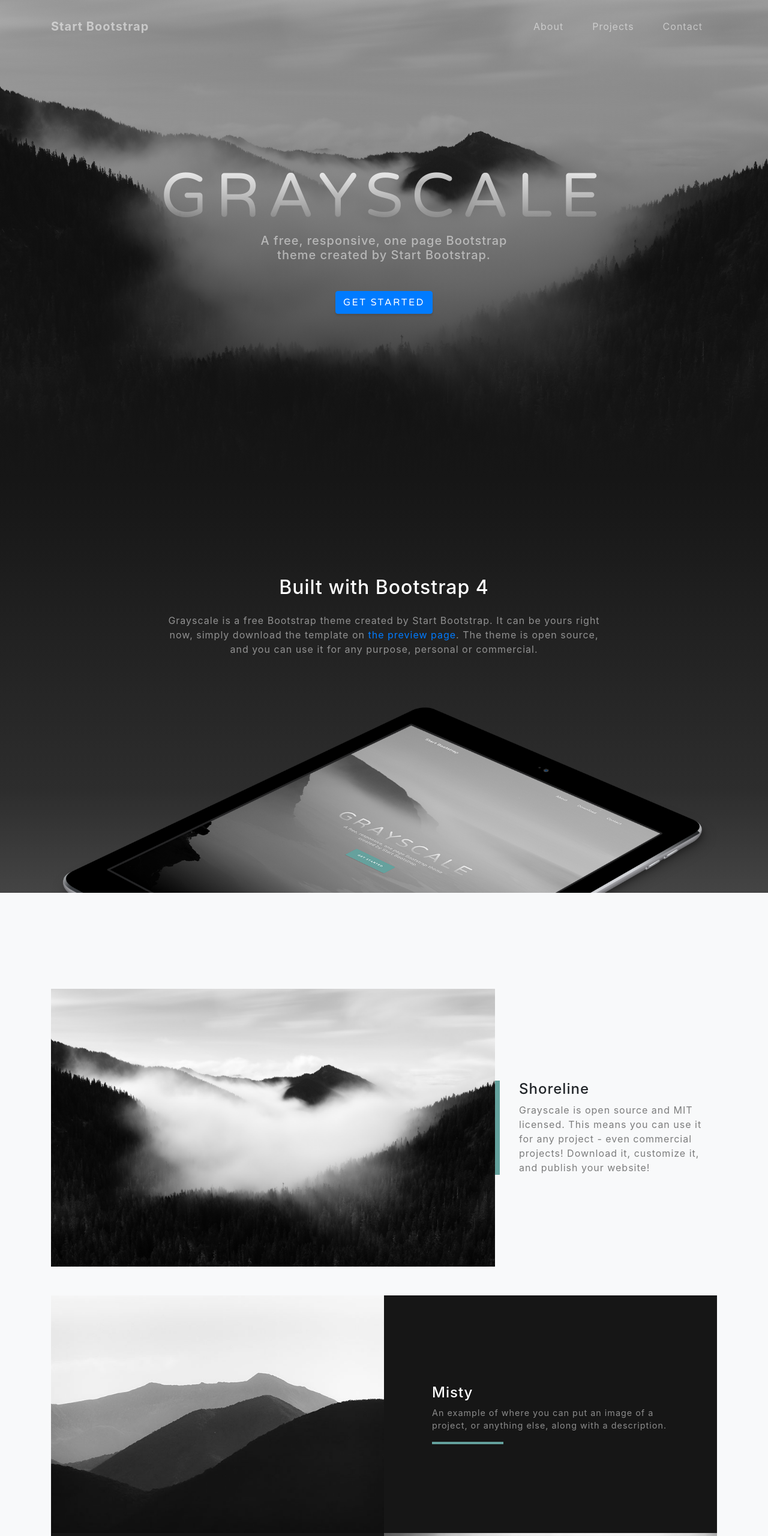
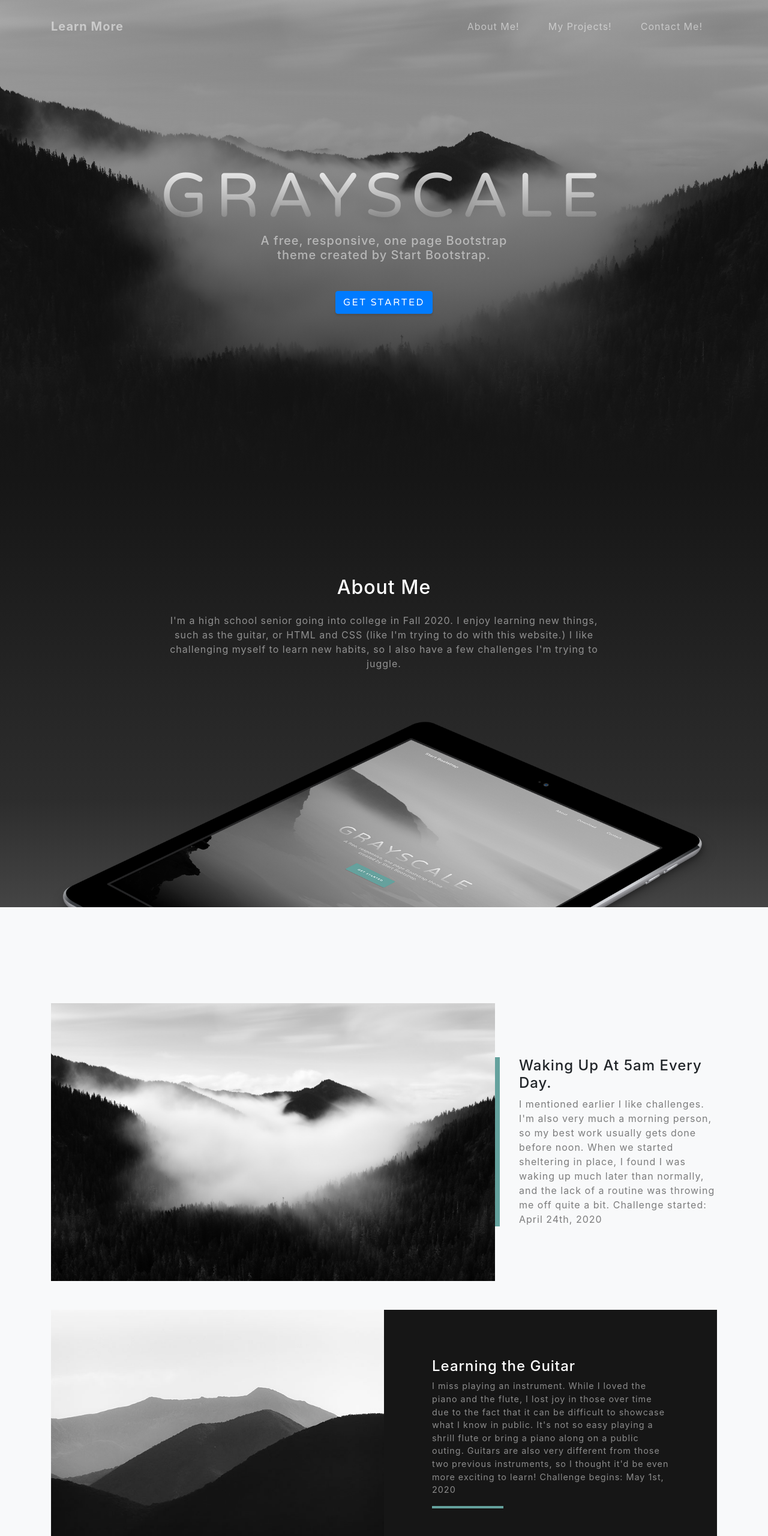
Before and after one commit to caelahouse/caelahouse.github.io, a website with bundled scripts: page Grayscale Theme/index.html in a window 1280 px wide. Shown: the top 2560 px of the page at 60% size. Built offline with nearby package versions, Linux system fonts and the light colour scheme.

Commit message:
Update index.html

```diff
--- a/Grayscale Theme/index.html
+++ b/Grayscale Theme/index.html
@@ -8,7 +8,7 @@
   <meta name="description" content="">
   <meta name="author" content="">
 
-  <title>Grayscale - Start Bootstrap Theme</title>
+  <title>Micaela House</title>
 
   <!-- Bootstrap core CSS -->
   <link href="vendor/bootstrap/css/bootstrap.min.css" rel="stylesheet">
@@ -28,7 +28,7 @@
   <!-- Navigation -->
   <nav class="navbar navbar-expand-lg navbar-light fixed-top" id="mainNav">
     <div class="container">
-      <a class="navbar-brand js-scroll-trigger" href="#page-top">Start Bootstrap</a>
+      <a class="navbar-brand js-scroll-trigger" href="#page-top">Learn More</a>
       <button class="navbar-toggler navbar-toggler-right" type="button" data-toggle="collapse" data-target="#navbarResponsive" aria-controls="navbarResponsive" aria-expanded="false" aria-label="Toggle navigation">
         Menu
         <i class="fas fa-bars"></i>
@@ -36,13 +36,13 @@
       <div class="collapse navbar-collapse" id="navbarResponsive">
         <ul class="navbar-nav ml-auto">
           <li class="nav-item">
-            <a class="nav-link js-scroll-trigger" href="#about">About</a>
+            <a class="nav-link js-scroll-trigger" href="#about">About Me!</a>
           </li>
           <li class="nav-item">
-            <a class="nav-link js-scroll-trigger" href="#projects">Projects</a>
+            <a class="nav-link js-scroll-trigger" href="#projects">My Projects!</a>
           </li>
           <li class="nav-item">
-            <a class="nav-link js-scroll-trigger" href="#signup">Contact</a>
+            <a class="nav-link js-scroll-trigger" href="#signup">Contact Me!</a>
           </li>
         </ul>
       </div>
@@ -65,9 +65,8 @@
     <div class="container">
       <div class="row">
         <div class="col-lg-8 mx-auto">
-          <h2 class="text-white mb-4">Built with Bootstrap 4</h2>
-          <p class="text-white-50">Grayscale is a free Bootstrap theme created by Start Bootstrap. It can be yours right now, simply download the template on
-            <a href="http://startbootstrap.com/template-overviews/grayscale/">the preview page</a>. The theme is open source, and you can use it for any purpose, personal or commercial.</p>
+          <h2 class="text-white mb-4">About Me</h2>
+          <p class="text-white-50">I'm a high school senior going into college in Fall 2020. I enjoy learning new things, such as the guitar, or HTML and CSS (like I'm trying to do with this website.) I like challenging myself to learn new habits, so I also have a few challenges I'm trying to juggle.</p>
         </div>
       </div>
       <img src="img/ipad.png" class="img-fluid" alt="">
@@ -85,8 +84,8 @@
         </div>
         <div class="col-xl-4 col-lg-5">
           <div class="featured-text text-center text-lg-left">
-            <h4>Shoreline</h4>
-            <p class="text-black-50 mb-0">Grayscale is open source and MIT licensed. This means you can use it for any project - even commercial projects! Download it, customize it, and publish your website!</p>
+            <h4>Waking Up At 5am Every Day.</h4>
+            <p class="text-black-50 mb-0">I mentioned earlier I like challenges. I'm also very much a morning person, so my best work usually gets done before noon. When we started sheltering in place, I found I was waking up much later than normally, and the lack of a routine was throwing me off quite a bit. Challenge started: April 24th, 2020</p>
           </div>
         </div>
       </div>
@@ -100,8 +99,8 @@
           <div class="bg-black text-center h-100 project">
             <div class="d-flex h-100">
               <div class="project-text w-100 my-auto text-center text-lg-left">
-                <h4 class="text-white">Misty</h4>
-                <p class="mb-0 text-white-50">An example of where you can put an image of a project, or anything else, along with a description.</p>
+                <h4 class="text-white">Learning the Guitar</h4>
+                <p class="mb-0 text-white-50">I miss playing an instrument. While I loved the piano and the flute, I lost joy in those over time due to the fact that it can be difficult to showcase what I know in public. It's not so easy playing a shrill flute or bring a piano along on a public outing. Guitars are also very different from those two previous instruments, so I thought it'd be even more exciting to learn! Challenge begins: May 1st, 2020</p>
                 <hr class="d-none d-lg-block mb-0 ml-0">
               </div>
             </div>
@@ -118,8 +117,8 @@
           <div class="bg-black text-center h-100 project">
             <div class="d-flex h-100">
               <div class="project-text w-100 my-auto text-center text-lg-right">
-                <h4 class="text-white">Mountains</h4>
-                <p class="mb-0 text-white-50">Another example of a project with its respective description. These sections work well responsively as well, try this theme on a small screen!</p>
+                <h4 class="text-white">This Website!</h4>
+                <p class="mb-0 text-white-50">I've been itching to learn HTML and CSS for a while to get my feet wet in coding. I don't have access to motors or other sorts of things to try and build my own robot or test code with, or to that awesome Arduino kit I've been looking at, so my motivation was low to even try and learn. But now that I've discovered this... I'm excited to see how much I can go with this. I'll post a page later with my reflections, how I started, my thoughts through it, etc. I'm earnest about this, so I'm hoping I'll make some really good progress in a year. Challenge started: April 23rd, 2020</p>
                 <hr class="d-none d-lg-block mb-0 mr-0">
               </div>
             </div>
@@ -173,7 +172,7 @@
               <h4 class="text-uppercase m-0">Email</h4>
               <hr class="my-4">
               <div class="small text-black-50">
-                <a href="#">hello@yourdomain.com</a>
+                <a href="#">caelahouse@gmail.com</a>
               </div>
             </div>
           </div>
@@ -185,7 +184,7 @@
               <i class="fas fa-mobile-alt text-primary mb-2"></i>
               <h4 class="text-uppercase m-0">Phone</h4>
               <hr class="my-4">
-              <div class="small text-black-50">+1 (555) 902-8832</div>
+              <div class="small text-black-50">+1 (555) 123-4567</div>
             </div>
           </div>
         </div>
@@ -209,7 +208,7 @@
   <!-- Footer -->
   <footer class="bg-black small text-center text-white-50">
     <div class="container">
-      Copyright &copy; Your Website 2019
+      Copyright &copy; Micaela House 2020
     </div>
   </footer>
 
```
